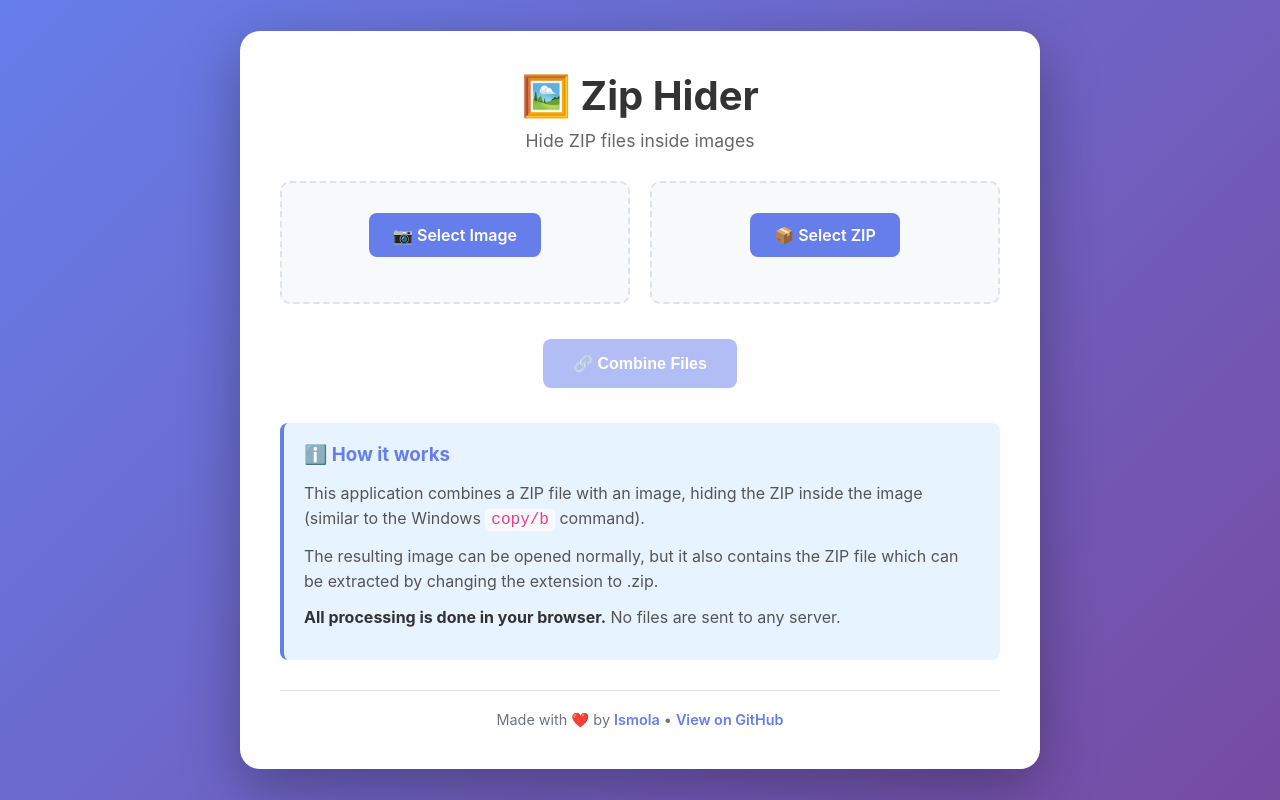
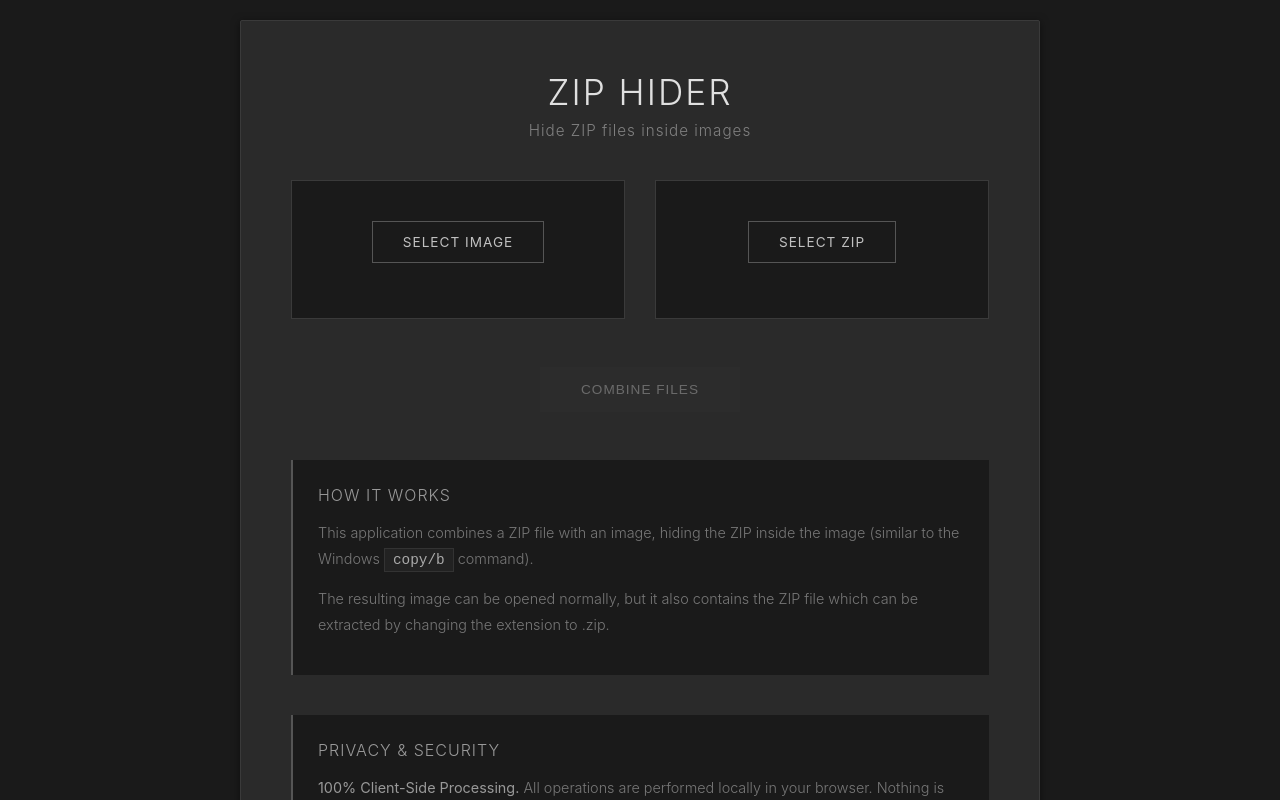
Before and after one commit to Ismola/zip-hider, a React (Create React App) app: page / in a window 1280 px wide. Shown: the top 800 px of the page. Built offline with nearby package versions, Linux system fonts and the light colour scheme.

Commit message:
Update design to minimalist industrial style with privacy section
Co-authored-by: Ismola <60386407+Ismola@users.noreply.github.com>

```diff
--- a/src/App.css
+++ b/src/App.css
@@ -10,7 +10,7 @@ body {
     sans-serif;
   -webkit-font-smoothing: antialiased;
   -moz-osx-font-smoothing: grayscale;
-  background: linear-gradient(135deg, #667eea 0%, #764ba2 100%);
+  background: #1a1a1a;
   min-height: 100vh;
 }
 
@@ -23,44 +23,51 @@ body {
 }
 
 .container {
-  background: white;
-  border-radius: 20px;
-  box-shadow: 0 20px 60px rgba(0, 0, 0, 0.3);
-  padding: 40px;
+  background: #2a2a2a;
+  border: 1px solid #3a3a3a;
+  border-radius: 2px;
+  box-shadow: 0 2px 8px rgba(0, 0, 0, 0.5);
+  padding: 50px;
   max-width: 800px;
   width: 100%;
 }
 
 h1 {
-  color: #333;
-  margin-bottom: 10px;
+  color: #e0e0e0;
+  margin-bottom: 8px;
   text-align: center;
-  font-size: 2.5rem;
+  font-size: 2.2rem;
+  font-weight: 300;
+  letter-spacing: 2px;
+  text-transform: uppercase;
 }
 
 .subtitle {
   text-align: center;
-  color: #666;
-  margin-bottom: 30px;
-  font-size: 1.1rem;
+  color: #808080;
+  margin-bottom: 40px;
+  font-size: 0.95rem;
+  font-weight: 300;
+  letter-spacing: 1px;
 }
 
 .error-message {
-  background: #f8d7da;
-  color: #721c24;
-  border: 2px solid #f5c6cb;
-  border-radius: 8px;
-  padding: 15px;
-  margin-bottom: 20px;
+  background: #3a2a2a;
+  color: #ff6b6b;
+  border: 1px solid #4a3a3a;
+  border-radius: 0;
+  padding: 12px;
+  margin-bottom: 30px;
   text-align: center;
-  font-weight: 600;
+  font-weight: 400;
+  font-size: 0.9rem;
 }
 
 .upload-section {
   display: grid;
   grid-template-columns: 1fr 1fr;
-  gap: 20px;
-  margin-bottom: 30px;
+  gap: 30px;
+  margin-bottom: 40px;
 }
 
 @media (max-width: 600px) {
@@ -70,35 +77,39 @@ h1 {
 }
 
 .upload-box {
-  background: #f8f9fa;
-  border: 2px dashed #dee2e6;
-  border-radius: 10px;
-  padding: 30px 20px;
+  background: #1a1a1a;
+  border: 1px solid #3a3a3a;
+  border-radius: 0;
+  padding: 40px 20px;
   text-align: center;
-  transition: all 0.3s ease;
+  transition: all 0.2s ease;
 }
 
 .upload-box:hover {
-  border-color: #667eea;
-  background: #f0f1ff;
+  border-color: #555;
+  background: #222;
 }
 
 .file-label {
   display: inline-block;
-  background: #667eea;
-  color: white;
-  padding: 12px 24px;
-  border-radius: 8px;
+  background: transparent;
+  color: #c0c0c0;
+  padding: 12px 30px;
+  border: 1px solid #555;
+  border-radius: 0;
   cursor: pointer;
-  font-weight: 600;
-  transition: all 0.3s ease;
+  font-weight: 400;
+  transition: all 0.2s ease;
   margin-bottom: 15px;
+  letter-spacing: 1px;
+  font-size: 0.85rem;
+  text-transform: uppercase;
 }
 
 .file-label:hover {
-  background: #5568d3;
-  transform: translateY(-2px);
-  box-shadow: 0 4px 12px rgba(102, 126, 234, 0.4);
+  background: #333;
+  color: #fff;
+  border-color: #777;
 }
 
 .file-input {
@@ -107,128 +118,144 @@ h1 {
 
 .file-name {
   margin-top: 15px;
-  color: #28a745;
-  font-weight: 600;
+  color: #888;
+  font-weight: 300;
   word-break: break-all;
+  font-size: 0.85rem;
 }
 
 .action-section {
   text-align: center;
-  margin-bottom: 30px;
+  margin-bottom: 40px;
 }
 
 .btn {
-  padding: 15px 30px;
-  border: none;
-  border-radius: 8px;
-  font-size: 1rem;
-  font-weight: 600;
+  padding: 14px 40px;
+  border: 1px solid #555;
+  border-radius: 0;
+  font-size: 0.85rem;
+  font-weight: 400;
   cursor: pointer;
-  transition: all 0.3s ease;
-  margin: 5px;
+  transition: all 0.2s ease;
+  margin: 8px;
+  background: transparent;
+  color: #c0c0c0;
+  letter-spacing: 1px;
+  text-transform: uppercase;
 }
 
 .btn:disabled {
-  opacity: 0.5;
+  opacity: 0.3;
   cursor: not-allowed;
+  border-color: #333;
 }
 
 .btn-primary {
-  background: #667eea;
-  color: white;
+  background: #333;
+  color: #fff;
+  border-color: #555;
 }
 
 .btn-primary:hover:not(:disabled) {
-  background: #5568d3;
-  transform: translateY(-2px);
-  box-shadow: 0 4px 12px rgba(102, 126, 234, 0.4);
+  background: #444;
+  border-color: #777;
 }
 
 .btn-download {
-  background: #28a745;
-  color: white;
+  background: #333;
+  color: #fff;
+  border-color: #555;
 }
 
 .btn-download:hover {
-  background: #218838;
-  transform: translateY(-2px);
-  box-shadow: 0 4px 12px rgba(40, 167, 69, 0.4);
+  background: #444;
+  border-color: #777;
 }
 
 .btn-secondary {
-  background: #6c757d;
-  color: white;
+  background: transparent;
+  color: #888;
+  border-color: #444;
 }
 
 .btn-secondary:hover {
-  background: #5a6268;
-  transform: translateY(-2px);
-  box-shadow: 0 4px 12px rgba(108, 117, 125, 0.4);
+  background: #222;
+  border-color: #555;
+  color: #aaa;
 }
 
 .result-section {
-  margin-top: 20px;
-  padding: 20px;
-  background: #d4edda;
-  border-radius: 10px;
-  border: 2px solid #c3e6cb;
+  margin-top: 30px;
+  padding: 30px;
+  background: #1a1a1a;
+  border-radius: 0;
+  border: 1px solid #3a3a3a;
 }
 
 .success-message {
-  color: #155724;
-  font-weight: 600;
-  margin-bottom: 15px;
-  font-size: 1.1rem;
+  color: #888;
+  font-weight: 300;
+  margin-bottom: 20px;
+  font-size: 0.95rem;
+  letter-spacing: 1px;
 }
 
 .info-section {
-  background: #e7f3ff;
-  border-left: 4px solid #667eea;
-  padding: 20px;
-  border-radius: 8px;
-  margin-top: 30px;
+  background: #1a1a1a;
+  border-left: 2px solid #555;
+  padding: 25px;
+  border-radius: 0;
+  margin-top: 40px;
 }
 
 .info-section h3 {
-  color: #667eea;
+  color: #999;
   margin-bottom: 15px;
+  font-weight: 300;
+  font-size: 1rem;
+  letter-spacing: 1px;
+  text-transform: uppercase;
 }
 
 .info-section p {
-  color: #555;
-  line-height: 1.6;
-  margin-bottom: 10px;
+  color: #777;
+  line-height: 1.8;
+  margin-bottom: 12px;
+  font-size: 0.9rem;
+  font-weight: 300;
 }
 
 .info-section code {
-  background: #f8f9fa;
-  padding: 2px 6px;
-  border-radius: 4px;
-  color: #e83e8c;
+  background: #222;
+  padding: 3px 8px;
+  border-radius: 0;
+  color: #aaa;
   font-family: 'Courier New', monospace;
+  border: 1px solid #333;
 }
 
 .info-section strong {
-  color: #333;
+  color: #999;
+  font-weight: 400;
 }
 
 .footer {
-  margin-top: 30px;
-  padding-top: 20px;
-  border-top: 1px solid #dee2e6;
+  margin-top: 40px;
+  padding-top: 25px;
+  border-top: 1px solid #3a3a3a;
   text-align: center;
-  color: #6c757d;
-  font-size: 0.9rem;
+  color: #666;
+  font-size: 0.8rem;
+  font-weight: 300;
 }
 
 .footer a {
-  color: #667eea;
+  color: #888;
   text-decoration: none;
-  font-weight: 600;
-  transition: color 0.3s ease;
+  font-weight: 300;
+  transition: color 0.2s ease;
 }
 
 .footer a:hover {
-  color: #5568d3;
-  text-decoration: underline;
+  color: #aaa;
 }
--- a/src/App.js
+++ b/src/App.js
@@ -89,19 +89,19 @@ function App() {
   return (
     <div className="App">
       <div className="container">
-        <h1>🖼️ Zip Hider</h1>
+        <h1>Zip Hider</h1>
         <p className="subtitle">Hide ZIP files inside images</p>
 
         {error && (
           <div className="error-message" role="alert">
-            ⚠️ {error}
+            {error}
           </div>
         )}
 
         <div className="upload-section">
           <div className="upload-box">
             <label htmlFor="image-upload" className="file-label">
-              📷 Select Image
+              Select Image
             </label>
             <input
               id="image-upload"
@@ -110,12 +110,12 @@ function App() {
               onChange={handleImageChange}
               className="file-input"
             />
-            {imageFile && <p className="file-name">✅ {imageFile.name}</p>}
+            {imageFile && <p className="file-name">{imageFile.name}</p>}
           </div>
 
           <div className="upload-box">
             <label htmlFor="zip-upload" className="file-label">
-              📦 Select ZIP
+              Select ZIP
             </label>
             <input
               id="zip-upload"
@@ -124,7 +124,7 @@ function App() {
               onChange={handleZipChange}
               className="file-input"
             />
-            {zipFile && <p className="file-name">✅ {zipFile.name}</p>}
+            {zipFile && <p className="file-name">{zipFile.name}</p>}
           </div>
         </div>
 
@@ -134,24 +134,24 @@ function App() {
             disabled={!imageFile || !zipFile || isProcessing}
             className="btn btn-primary"
           >
-            {isProcessing ? '⏳ Processing...' : '🔗 Combine Files'}
+            {isProcessing ? 'Processing...' : 'Combine Files'}
           </button>
 
           {combinedFile && (
             <div className="result-section">
-              <p className="success-message">✅ Files combined successfully!</p>
+              <p className="success-message">Files combined successfully</p>
               <button onClick={downloadCombinedFile} className="btn btn-download">
-                💾 Download Image with Hidden ZIP
+                Download Image
               </button>
               <button onClick={reset} className="btn btn-secondary">
-                🔄 New
+                Reset
               </button>
             </div>
           )}
         </div>
 
         <div className="info-section">
-          <h3>ℹ️ How it works</h3>
+          <h3>How it works</h3>
           <p>
             This application combines a ZIP file with an image, hiding the ZIP
             inside the image (similar to the Windows <code>copy/b</code> command).
@@ -160,15 +160,23 @@ function App() {
             The resulting image can be opened normally, but it also contains
             the ZIP file which can be extracted by changing the extension to .zip.
           </p>
+        </div>
+
+        <div className="info-section">
+          <h3>Privacy & Security</h3>
           <p>
-            <strong>All processing is done in your browser.</strong> No files
-            are sent to any server.
+            <strong>100% Client-Side Processing.</strong> All operations are performed
+            locally in your browser. Nothing is uploaded to any server.
+          </p>
+          <p>
+            No files are stored. No logs are kept. No tracking. No data collection.
+            Everything is completely anonymous and private.
           </p>
         </div>
 
         <footer className="footer">
           <p>
-            Made with ❤️ by <a href="https://github.com/Ismola" target="_blank" rel="noopener noreferrer">Ismola</a>
+            Made with love by <a href="https://github.com/Ismola" target="_blank" rel="noopener noreferrer">Ismola</a>
             {' • '}
             <a href="https://github.com/Ismola/zip-hider" target="_blank" rel="noopener noreferrer">
               View on GitHub
```
